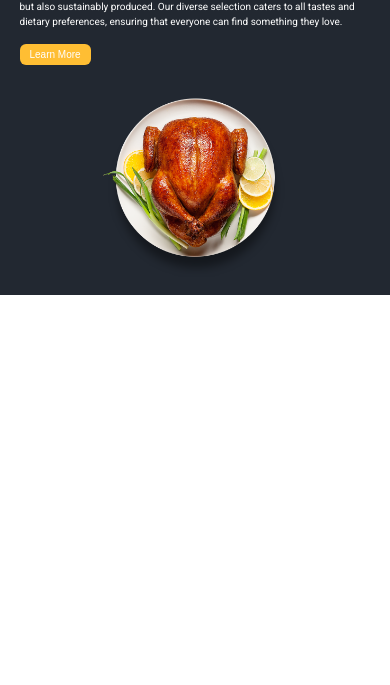
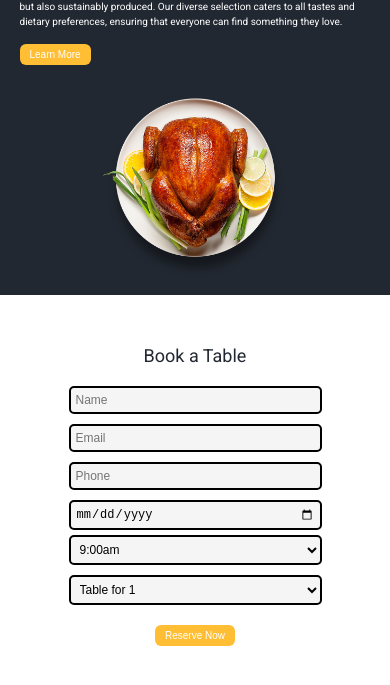
Before and after one commit to Godwinprosper/primefood, a React (Vite) app in the folder foodstore/: page / in a window 390 px wide. Shown: the part 8869-9554 px from the top of the page. Built offline with nearby package versions, Linux system fonts and the light colour scheme.

Commit message:
done with the reservation section

```diff
--- /dev/null
+++ b/foodstore/src/components/Reservation.css
@@ -0,0 +1,109 @@
+.reservation-title{
+  font-size: 2.5rem;
+  text-align: center;
+  padding: 1rem 0rem;
+  color: var(--subTitleText-colore);
+}
+.reservation-container{
+  display: grid;
+  grid-template-columns: 1fr 1fr;
+}
+.reservation-form{
+  display: flex;
+  flex-direction: column;
+  gap: 1.5rem;
+}
+.form-input{
+  padding: 0.8rem;
+  font-size: 1.8rem;
+  border-radius: 0.5rem;
+  border: 2px solid ;
+  background-color: var(--light-BgColor);
+}
+.reservation-time-date{
+  display: flex;
+  gap: 1rem;
+}
+.submit-button-container{
+  display: flex;
+  justify-content: center;
+  margin-top: 1rem;
+}
+.submit-reservation{
+  padding: 0.8rem 2rem;
+  font-size: 1.6rem;
+  border: none;
+  border-radius: 0.6rem;
+  color: white;
+  background-color: var(--Orange);
+  cursor: pointer;
+}
+.reservation-image-container{
+  width: 100%;
+  height: 40rem;
+}
+.reservation-image{
+  width: 100%;
+  height: 100%;
+  object-fit: cover;
+  object-position: bottom;
+}
+
+@media (max-width: 64rem) {
+  .reservation-image-container {
+    height: 30rem; /* Reduce image height */
+  }
+  .form-input {
+    font-size: 1.6rem; /* Smaller inputs */
+    padding: 0.7rem;
+  }
+  .submit-reservation {
+    font-size: 1.4rem; /* Smaller button */
+    padding: 0.7rem 1.5rem;
+  }
+}
+
+@media (max-width: 48rem) {
+  .reservation-container {
+    grid-template-columns: 1fr; /* Stack to single column */
+    gap: 1.5rem;
+  }
+
+  .reservation-title {
+    font-size: 1.8rem;
+  }
+  .form-input {
+    font-size: 1.4rem;
+    padding: 0.6rem;
+  }
+  .submit-reservation {
+    font-size: 1.2rem;
+    padding: 0.6rem 1.2rem;
+  }
+  .reservation-form {
+    gap: 1rem; /* Reduce gap */
+  }
+}
+
+@media (max-width: 30rem) {
+  .reservation-container {
+    padding: 1rem; /* Add padding if needed */
+  }
+  .reservation-image-container {
+    display: none;
+    height: 20rem;
+  }
+
+  .form-input {
+    font-size: 1.2rem;
+    padding: 0.5rem;
+  }
+  .submit-reservation {
+    font-size: 1rem;
+    padding: 0.5rem 1rem;
+  }
+  .reservation-time-date {
+    flex-direction: column; /* Stack time/date vertically */
+    gap: 0.5rem;
+  }
+}
--- /dev/null
+++ b/foodstore/src/components/Reservation.jsx
@@ -0,0 +1,44 @@
+import './Reservation.css'
+
+export function Reservation() {
+
+  return (
+    <>
+      <div className='reservation-title'>Book a Table</div>
+      <div className='reservation-container'>
+        <form className='reservation-form'>
+          <input className='form-input' type="text" placeholder='Name' required />
+          <input className='form-input' type="email" placeholder='Email' required />
+          <input className='form-input' type="tel" placeholder='Phone' required />
+          <div className='reservation-time-date'>
+            <input className='form-input' type="date" required />
+
+            <select className='form-input'  placeholder="Select Time">
+              <option value="1">9:00am</option>
+              <option value="2">10:00am</option>
+              <option value="3">11:00am</option>
+              <option value="4">12:00pm</option>
+              <option value="5">1:00pm</option>
+              <option value="6">2:00pm</option>
+              <option value="7">3:00pm</option>
+              <option value="8">4:00pm</option>
+            </select>
+          </div>
+
+          <select className='form-input' placeholder="How Many persons">
+            <option value="1">Table for 1</option>
+            <option value="2">Table for 2</option>
+            <option value="3">Table for 3</option>
+            <option value="4">Table for 4</option>
+          </select>
+          <div className='submit-button-container'>
+            <button type="submit" className='submit-reservation'>Reserve Now</button>
+          </div>
+        </form>
+        <div className='reservation-image-container'>
+          <img className='reservation-image' src="table.png" alt="" />
+        </div>
+      </div>
+    </>
+  )
+}
--- a/foodstore/src/pages/home/HomePage.jsx
+++ b/foodstore/src/pages/home/HomePage.jsx
@@ -3,6 +3,7 @@ import { Menu } from "../../components/menu/Menu.jsx";
 import { HeroSection } from "./HeroSection";
 import { SpecialOffer } from "./SpecialOffer";
 import { About } from "../../components/About.jsx";
+import {Reservation} from "../../components/Reservation.jsx"
 import './HomePage.css'
 
 export function HomePage(){
@@ -17,6 +18,9 @@ export function HomePage(){
         <SpecialOffer/>
         <Menu/>
         <About/>
+        <div className="reservation-section">
+          <Reservation/>
+        </div>
       </div>
     </>
   )
--- a/foodstore/src/pages/home/Homepage.css
+++ b/foodstore/src/pages/home/Homepage.css
@@ -1,3 +1,6 @@
 .home-page-container{
   margin-top: 5.5rem;
 }
+.reservation-section{
+  padding: 4rem 15%;
+}
```
Also changed, not shown: foodstore/public/table.png (added).
